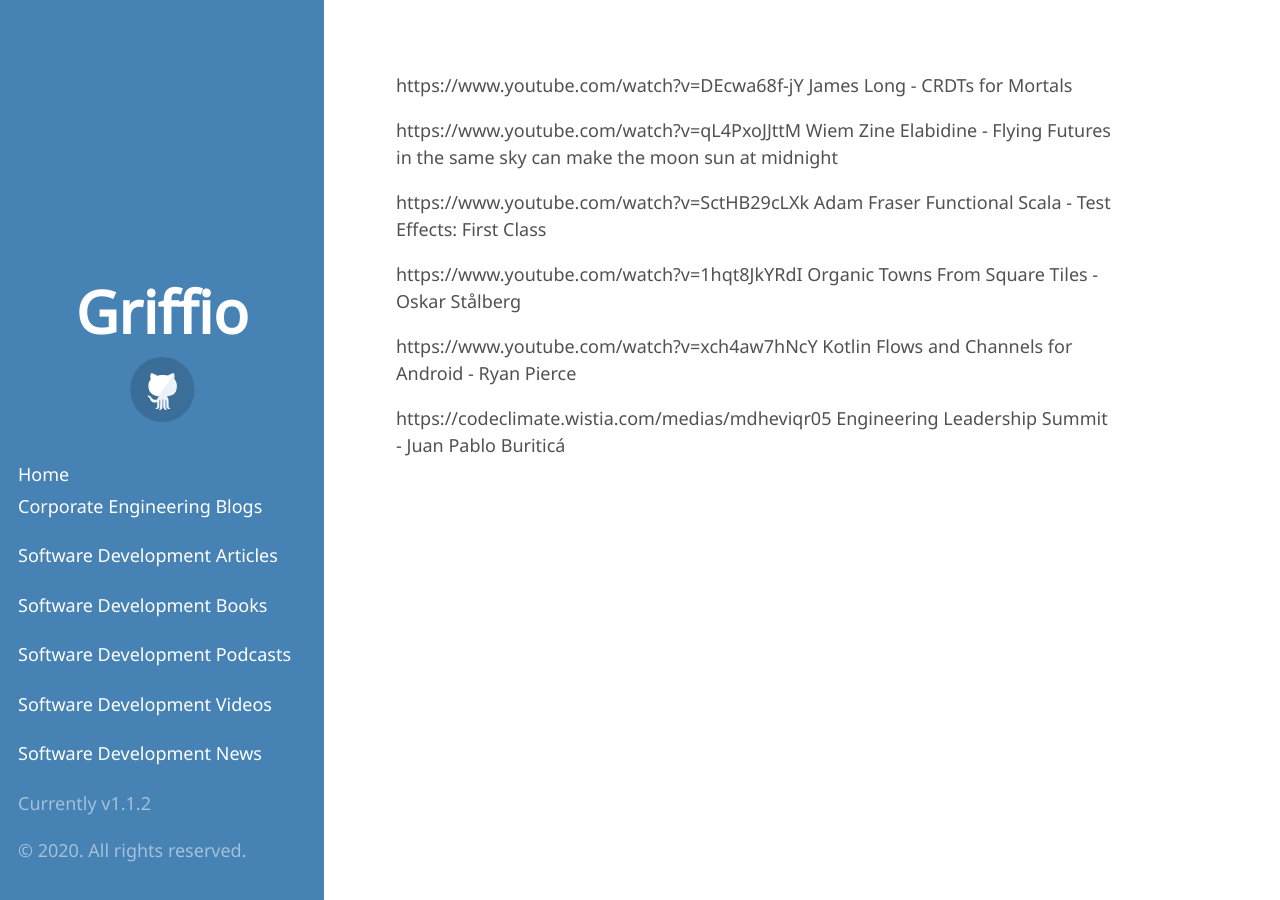
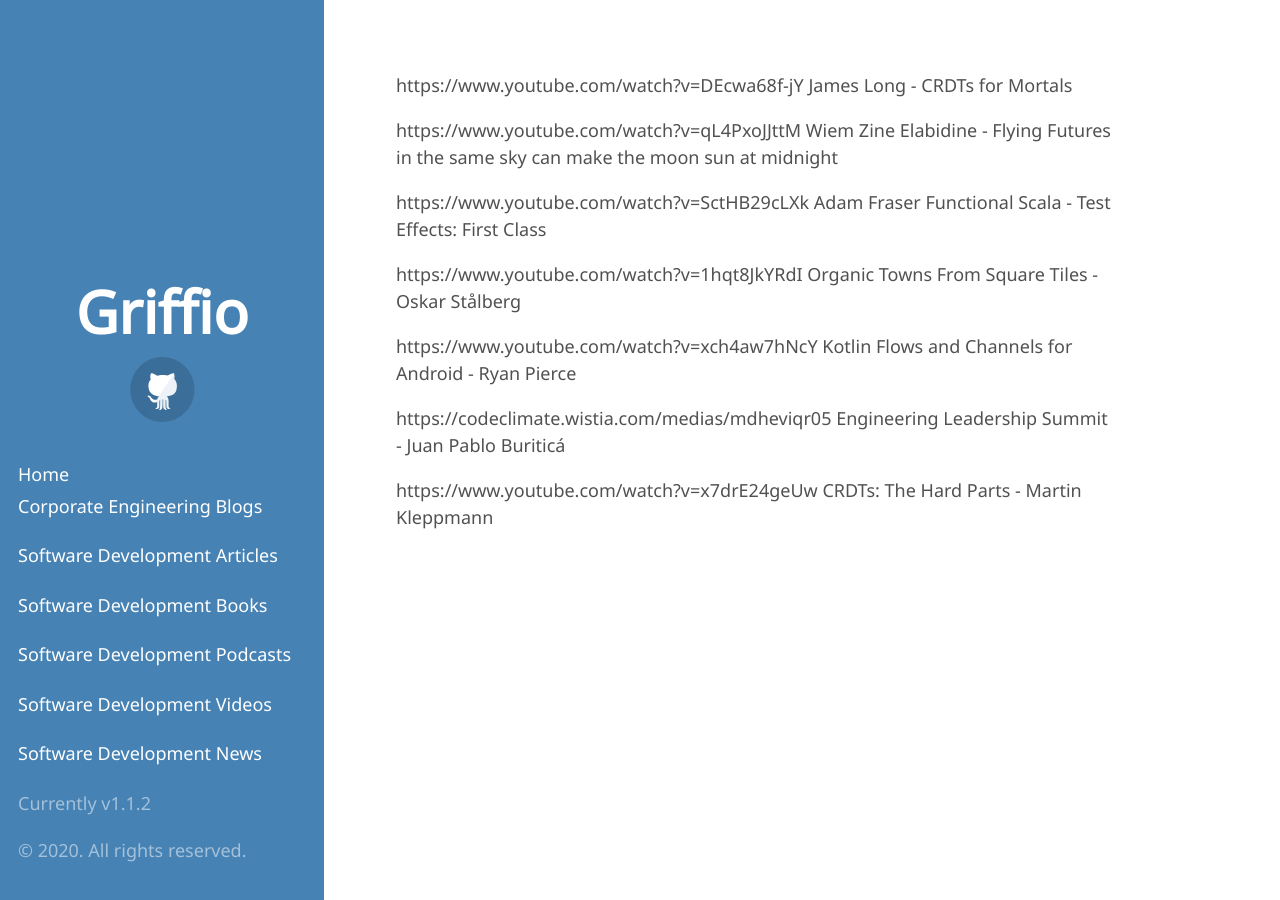
Before and after one commit to griffio/griffio.github.io, a Jekyll site: the page built from tech_talks_highlighted_2020.md, in a window 1280 px wide. Built offline with Jekyll 4.4.1, drawn with Linux system fonts in a browser that asks for light colours; some web fonts are replaced; our own code applies the rules of GitHub Pages for plain Markdown files.

Commit message:
CRDTs: The Hard Parts

```diff
--- a/tech_talks_highlighted_2020.md
+++ b/tech_talks_highlighted_2020.md
@@ -9,3 +9,5 @@
 https://www.youtube.com/watch?v=xch4aw7hNcY Kotlin Flows and Channels for Android - Ryan Pierce
 
 https://codeclimate.wistia.com/medias/mdheviqr05 Engineering Leadership Summit - Juan Pablo Buriticá
+
+https://www.youtube.com/watch?v=x7drE24geUw CRDTs: The Hard Parts - Martin Kleppmann
```
